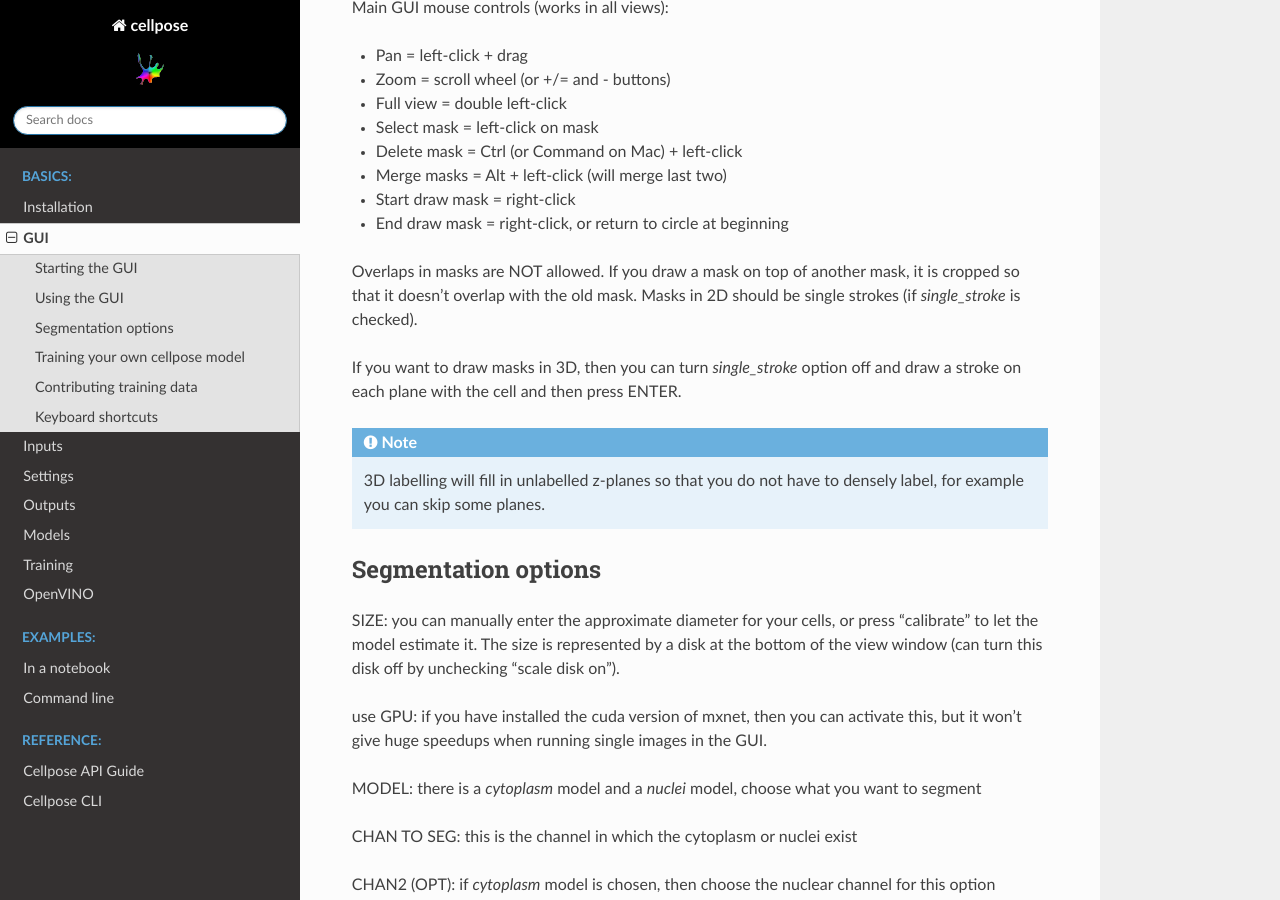
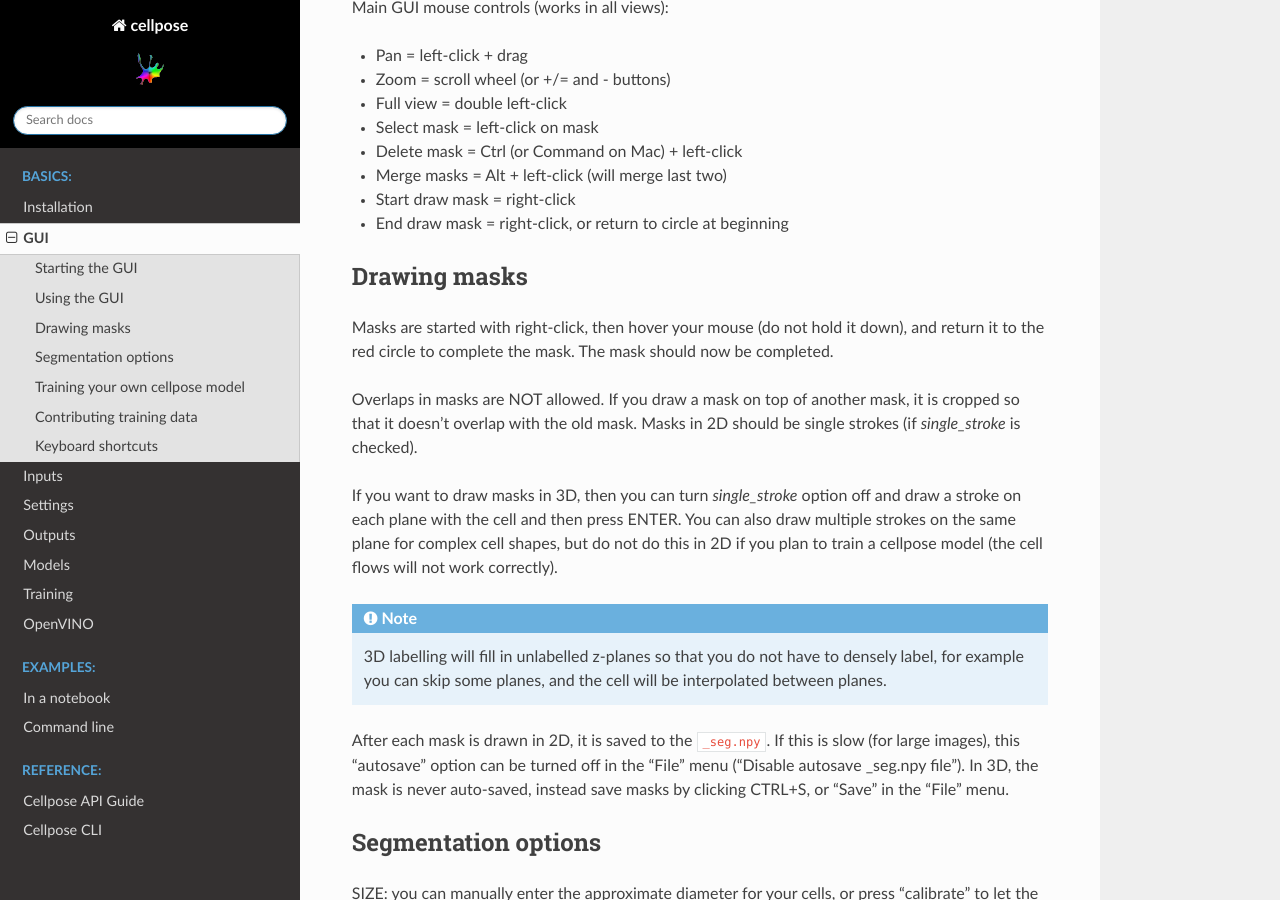
Before and after one commit to MouseLand/cellpose, a Sphinx documentation site: the page built from docs/gui.rst, in a window 1280 px wide and 900 px high, scrolled down 1170 px. Built offline with Sphinx 7.4.7 and the Read the Docs theme 2.0.0, drawn with Linux system fonts in a browser that asks for light colours; pages that are not in the unit, such as notebooks, are missing from menus.

Commit message:
adding documentation

```diff
--- a/docs/gui.rst
+++ b/docs/gui.rst
@@ -48,17 +48,32 @@
 -  Start draw mask = right-click
 -  End draw mask = right-click, or return to circle at beginning
 
+Drawing masks
+~~~~~~~~~~~~~~~~~~~~~~
+
+Masks are started with right-click, then hover your mouse (do not hold it down),
+and return it to the red circle to complete the mask. The mask should now be completed.
+
 Overlaps in masks are NOT allowed. If you draw a mask on top of another
 mask, it is cropped so that it doesn't overlap with the old mask. Masks
 in 2D should be single strokes (if *single_stroke* is checked).
 
 If you want to draw masks in 3D, then you can turn *single_stroke*
 option off and draw a stroke on each plane with the cell and then press
-ENTER.
+ENTER. You can also draw multiple strokes on the same plane for
+complex cell shapes, but do not do this in 2D if you plan to train a cellpose model
+(the cell flows will not work correctly).
 
 .. note::
     3D labelling will fill in unlabelled z-planes so that you do not
-    have to densely label, for example you can skip some planes.
+    have to densely label, for example you can skip some planes, and the
+    cell will be interpolated between planes.
+
+After each mask is drawn in 2D, it is saved to the ``_seg.npy``. If this is slow (for
+large images), this "autosave" option can be turned off in the "File" menu
+("Disable autosave _seg.npy file"). In 3D,
+the mask is never auto-saved, instead save masks by clicking CTRL+S, or "Save" in the
+"File" menu.
 
 
 Segmentation options
```
